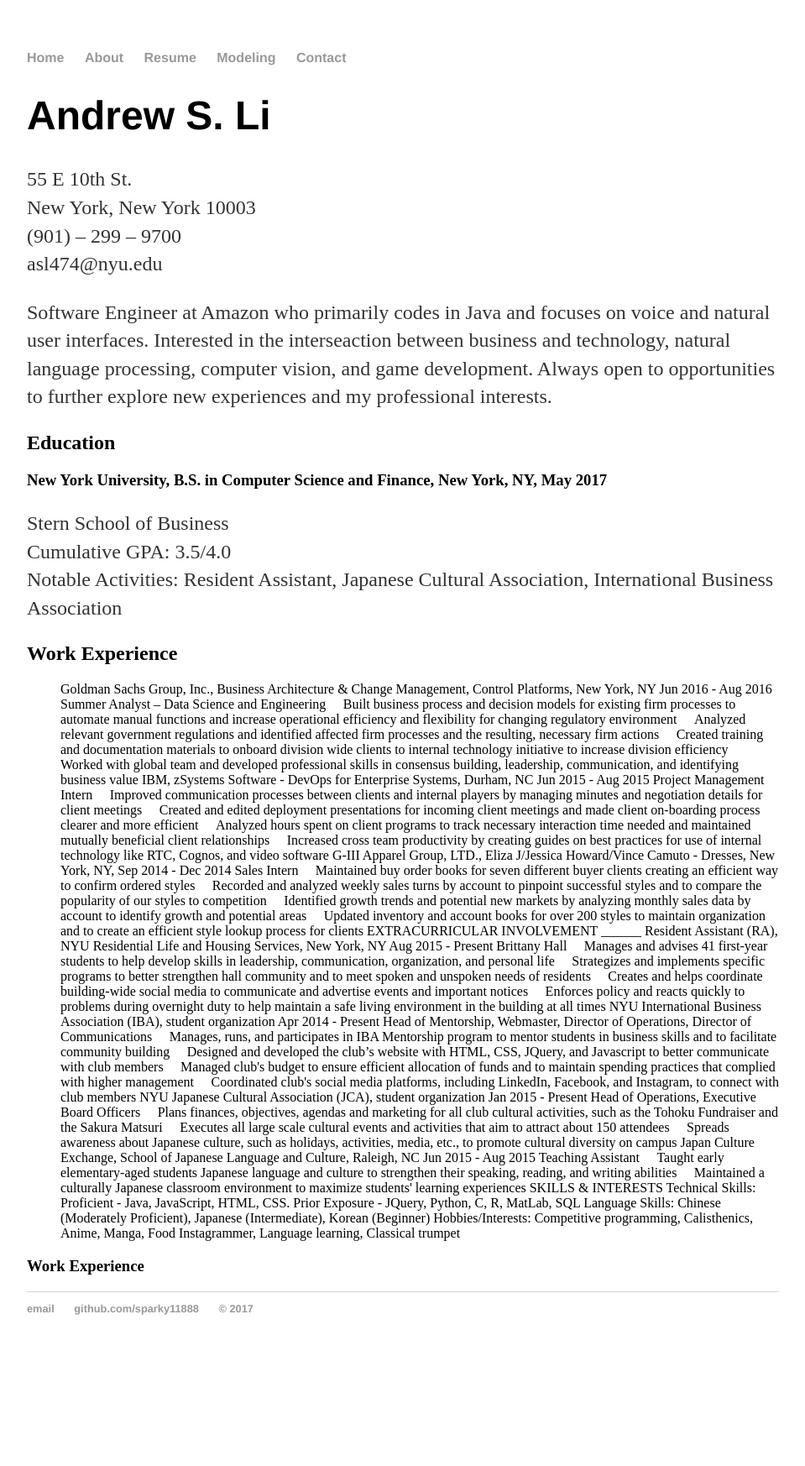
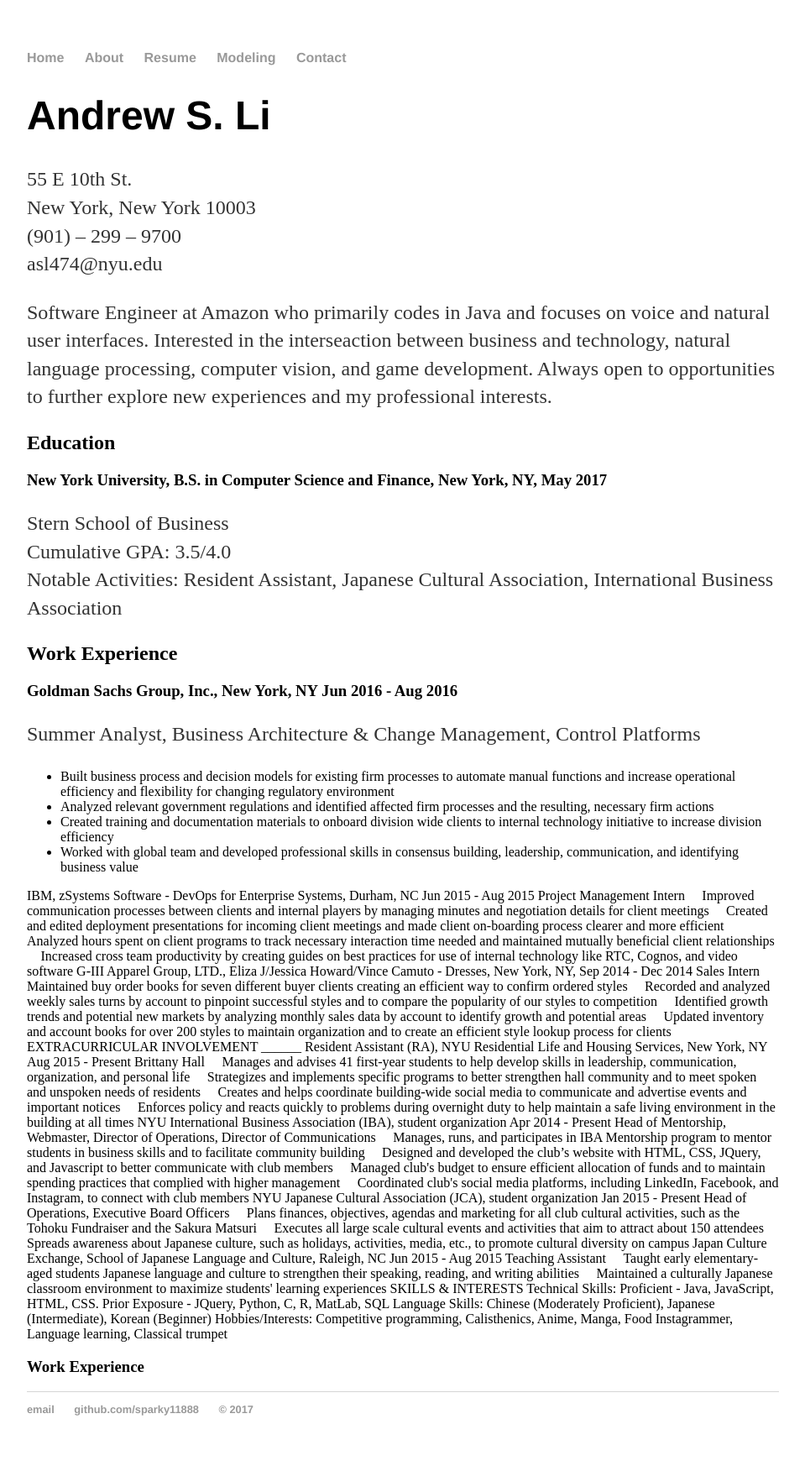
Before and after one commit to sparky11888/andysamuell, a Jekyll site: the page built from cv/index.html, in a window 1280 px wide. Shown: the whole page at 84% size, without its empty margins (160-1119 px from the left). Built offline with Jekyll 4.4.1, drawn with Linux system fonts in a browser that asks for light colours; before the commit the page ends 1626 px from its top, so only the background shows below that.

Commit message:
Creating Resume

```diff
--- a/cv/index.html
+++ b/cv/index.html
@@ -11,14 +11,15 @@
 	<p>Stern School of Business<br />Cumulative GPA: 3.5/4.0<br />Notable Activities: Resident Assistant, Japanese Cultural Association, International Business Association</p>
 
 	<h2>Work Experience</h2>
+	<h3>Goldman Sachs Group, Inc., New York, NY Jun 2016 - Aug 2016</h3>
+	<p>Summer Analyst, Business Architecture & Change Management, Control Platforms</p>
 	<ul>
-Goldman Sachs Group, Inc., Business Architecture & Change Management, Control Platforms, New York, NY Jun 2016 - Aug 2016
-Summer Analyst – Data Science and Engineering
- Built business process and decision models for existing firm processes to automate manual functions and increase operational efficiency and
-flexibility for changing regulatory environment
- Analyzed relevant government regulations and identified affected firm processes and the resulting, necessary firm actions
- Created training and documentation materials to onboard division wide clients to internal technology initiative to increase division efficiency
- Worked with global team and developed professional skills in consensus building, leadership, communication, and identifying business value
+		<li>Built business process and decision models for existing firm processes to automate manual functions and increase operational efficiency and
+flexibility for changing regulatory environment</li>
+		<li>Analyzed relevant government regulations and identified affected firm processes and the resulting, necessary firm actions</li>
+		<li>Created training and documentation materials to onboard division wide clients to internal technology initiative to increase division efficiency</li>
+		<li>Worked with global team and developed professional skills in consensus building, leadership, communication, and identifying business value</li>
+	</ul>
 IBM, zSystems Software - DevOps for Enterprise Systems, Durham, NC Jun 2015 - Aug 2015
 Project Management Intern
  Improved communication processes between clients and internal players by managing minutes and negotiation details for client meetings
```
